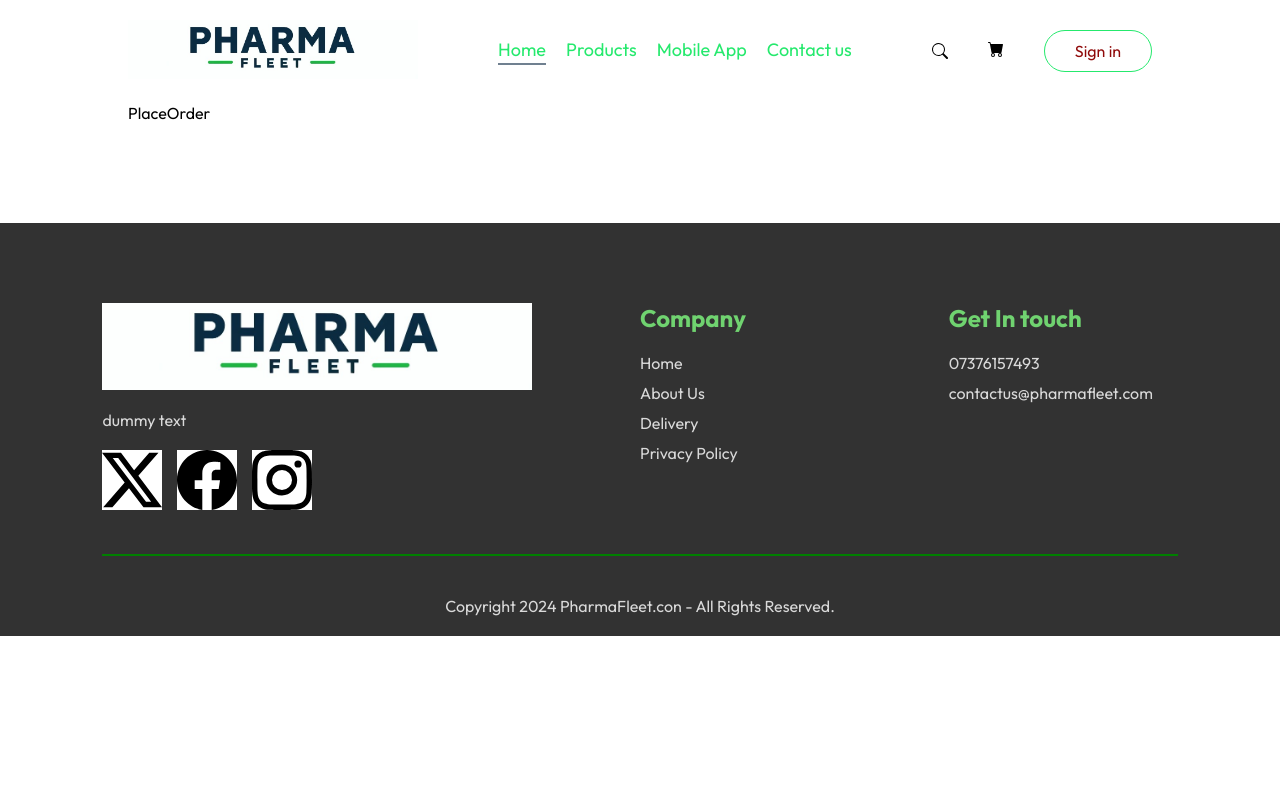
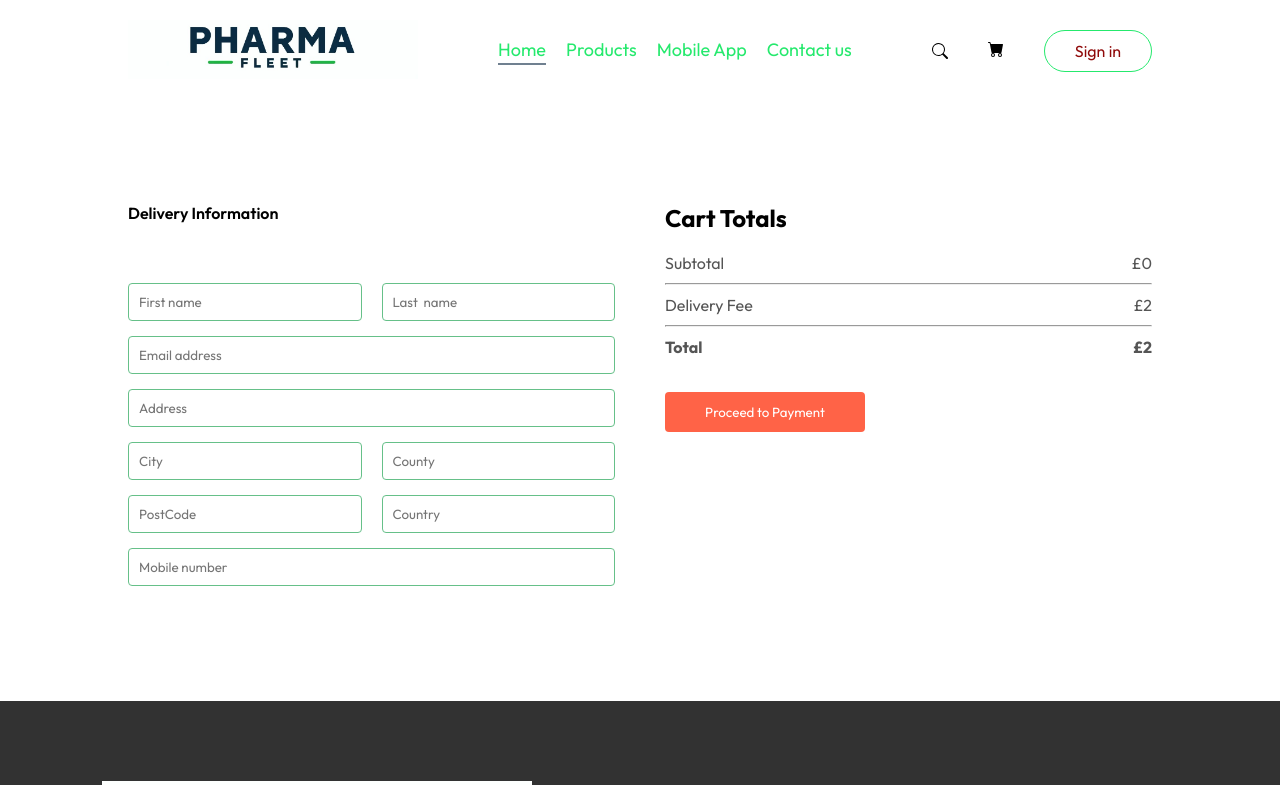
Before and after one commit to AkinOlu21/Pharmafleet-FE, a React (Vite) app: page /order in a window 1280 px wide. Shown: the top 785 px of the page. Built offline with nearby package versions, Linux system fonts and the light colour scheme.

Commit message:
customer place order page created and frontend done for now

```diff
--- a/src/Pages/Cart/Cart.jsx
+++ b/src/Pages/Cart/Cart.jsx
@@ -1,11 +1,14 @@
 import React, { useContext } from 'react'
 import './Cart.css'
 import { PharmaContext } from '../../Context/PharmaContext'
+import { useNavigate } from 'react-router-dom'
 
 
 const Cart = () => {
 
   const {cartItems,product_type,removeFromCart, getTotalCartAmount} = useContext(PharmaContext)
+
+  const navigate = useNavigate();
 
   return (
     <div className='cart'>
@@ -51,16 +54,16 @@
             <hr />
             <div className="cart-total-details">
               <p>Delivery Fee</p>
-              <p>£{2}</p>
+              <p>£{getTotalCartAmount()===0?0:2.5}</p>
             </div>
             <hr />
             <div className="cart-total-details">
               <b>Total</b>
-              <b>£{getTotalCartAmount()+2}</b>
+              <b>£{getTotalCartAmount()===0?0:getTotalCartAmount()+2.5}</b>
             </div>
 
           </div>
-          <button>Proceed to Checkout</button>
+          <button onClick={()=>navigate('/order')}>Proceed to Checkout</button>
 
         </div>
         <div className="cart-promo-code">
--- a/src/Pages/PlaceOrder/PlaceOrder.css
+++ b/src/Pages/PlaceOrder/PlaceOrder.css
@@ -0,0 +1,42 @@
+.place-order{
+    display: flex;
+    align-items: start;
+    justify-content: space-between;
+    gap: 50px;
+    margin-top: 100px;
+
+}
+
+.place-order-left{
+    width: 100%;
+    max-width: max(13%,500px);
+}
+
+.place-order-left .title{
+    font: 30px;
+    font-weight: 600;
+    margin-bottom: 60px;
+}
+
+.place-order-left input{
+    margin-bottom: 15px;
+    width: 100%;
+    padding: 10px;
+    border: 1px solid #66c089;
+    border-radius: 4px;
+    outline-color: rgb(39, 163, 56);
+}
+
+.place-order-left .multi-fields{
+    display: flex;
+    gap: 20px ;
+}
+
+.place-order-right{
+    width: 100%;
+    max-width: max(40%,500px);
+}
+
+.place-order .cart-total button{
+    margin-top: 15px;
+}
--- a/src/Pages/PlaceOrder/PlaceOrder.jsx
+++ b/src/Pages/PlaceOrder/PlaceOrder.jsx
@@ -1,9 +1,57 @@
-import React from 'react'
+import React, { useContext } from 'react'
 import './PlaceOrder.css'
+import { PharmaContext } from '../../Context/PharmaContext'
 
 const PlaceOrder = () => {
+
+const {getTotalCartAmount} = useContext(PharmaContext)
+
   return (
-    <div>PlaceOrder</div>
+    <form className='place-order'>
+      <div className="place-order-left">
+        <p className="title">Delivery Information</p>
+        <div className="multi-fields">
+          <input type="text" placeholder='First name' />
+          <input type="text" placeholder='Last  name' />
+        </div>
+        <input type="email" placeholder='Email address' />
+        <input type="text" placeholder='Address'/>
+        <div className="multi-fields">
+          <input type="text" placeholder='City' />
+          <input type="text" placeholder='County' />
+        </div>
+        <div className="multi-fields">
+          <input type="text" placeholder='PostCode' />
+          <input type="text" placeholder='Country' />
+        </div>
+        <input type="text" placeholder='Mobile number' />
+      </div>
+      <div className="place-order-right">
+      <div className="cart-total">
+          <h2>Cart Totals</h2>
+          <div>
+            <div className="cart-total-details">
+              <p>Subtotal</p>
+              <p>£{getTotalCartAmount()}</p>
+            </div>
+            <hr />
+            <div className="cart-total-details">
+              <p>Delivery Fee</p>
+              <p>£{2}</p>
+            </div>
+            <hr />
+            <div className="cart-total-details">
+              <b>Total</b>
+              <b>£{getTotalCartAmount()+2}</b>
+            </div>
+
+          </div>
+          <button >Proceed to Payment</button>
+
+        </div>
+      </div>
+
+    </form>
   )
 }
 
```
